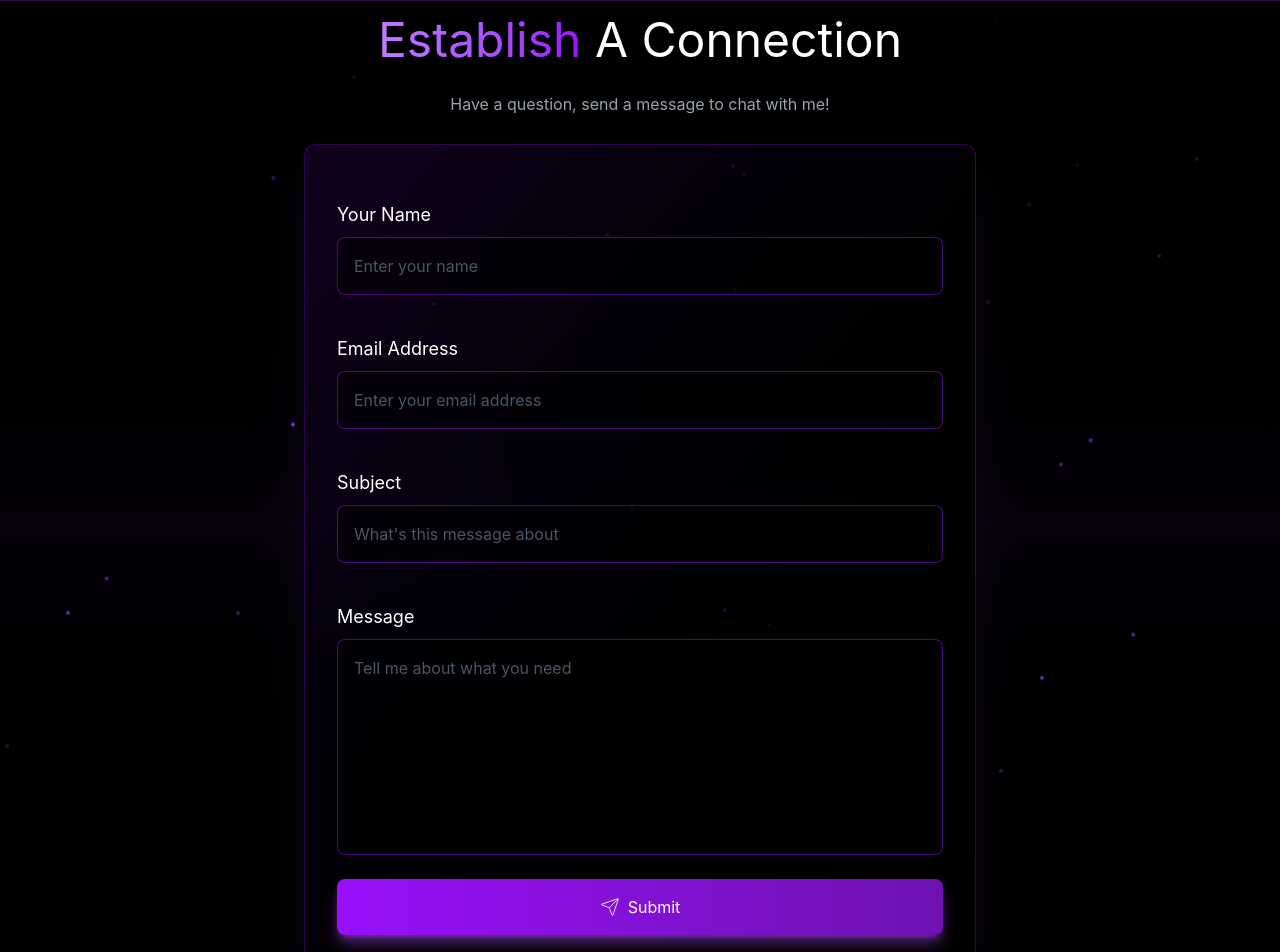
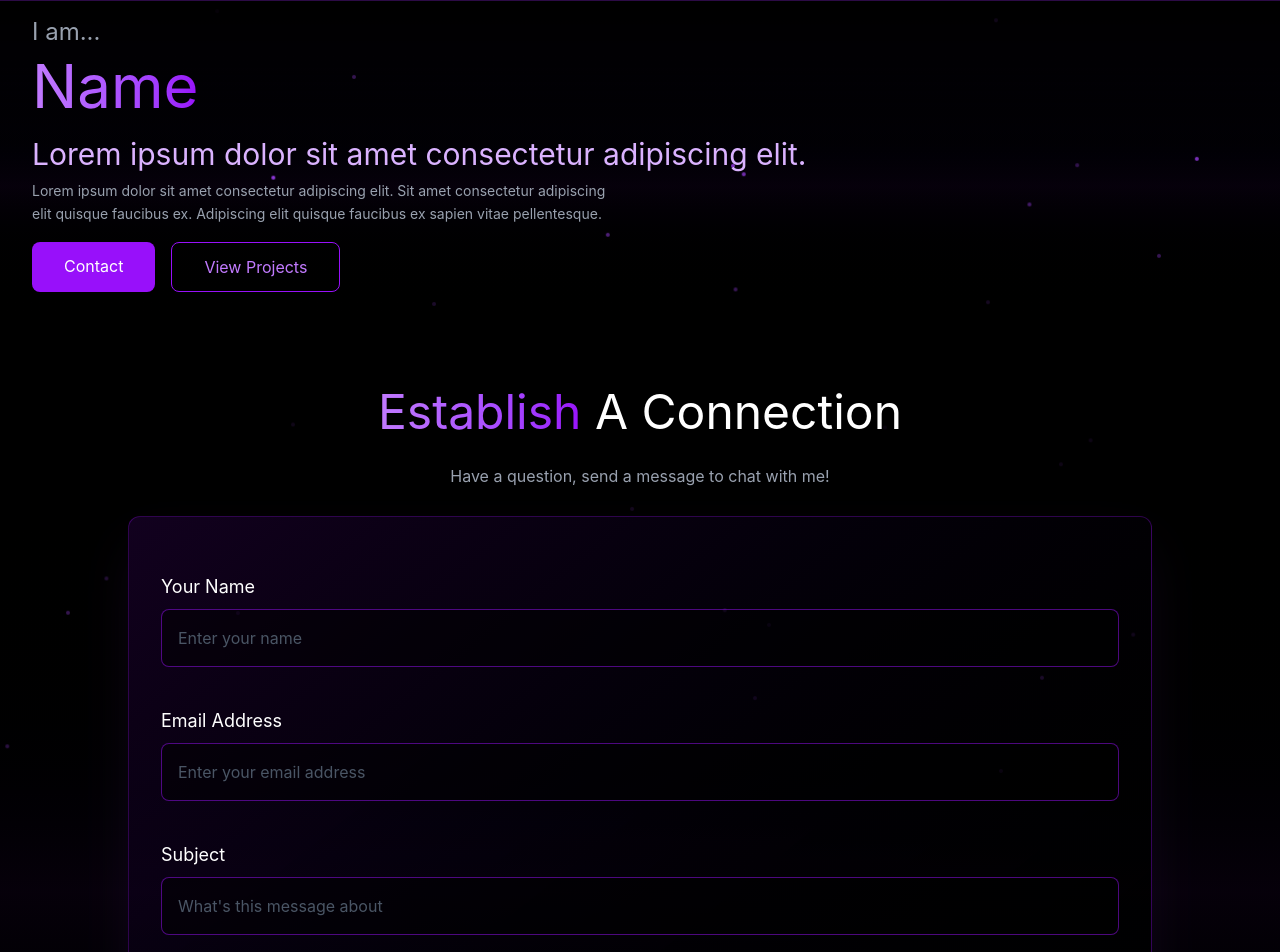
Before and after one commit to sans690/Portfolio, a React (Vite) app in the folder components/: page / in a window 1280 px wide. Shown: the top 952 px of the page. Built offline with nearby package versions, Linux system fonts and the light colour scheme.

Commit message:
minor changes to contact and style for about

```diff
--- /dev/null
+++ b/components/src/About.tsx
@@ -0,0 +1,44 @@
+export function About() {
+  return (
+    <section
+      id="about"
+      className="py-4 px-4 sm:px-6 lg:px-8 bg-linear-to-b from-black via-purple-950/10 to-black relative z-10"
+    >
+      <div className="space-y-6">
+        <div className="mx-auto">
+          <div className="text-center mb-16">
+            <div className="text-gray-400 text-2xl text-left pb-2">I am...</div>
+            <h2 className="text-white text-6xl mb-5 text-left">
+              <span className="bg-linear-to-r from-purple-400 to-purple-600 bg-clip-text text-transparent text-left pb-4">
+                Name
+              </span>
+            </h2>
+            <div className="text-purple-300 text-left pb-2 text-3xl">
+              Lorem ipsum dolor sit amet consectetur adipiscing elit.
+            </div>
+            <p className="text-gray-400 max-w-xl leading-relaxed text-left text-sm pb-4">
+              Lorem ipsum dolor sit amet consectetur adipiscing elit. Sit amet
+              consectetur adipiscing elit quisque faucibus ex. Adipiscing elit
+              quisque faucibus ex sapien vitae pellentesque.
+            </p>
+            <div className="flex flex-wrap gap-4">
+              <a
+                href="#contact"
+                className="px-8 py-3 bg-purple-600 text-white rounded-lg hover:bg-purple-700 transition-all duration-300 hover:shadow-lg hover:shadow-purple-500/50 relative overflow-hidden group"
+              >
+                <span className="relative z-10">Contact</span>
+                <div className="absolute inset-0 bg-linear-to-r from-purple-600 to-purple-800 translate-y-full group-hover:translate-y-0 transition-transform duration-300"></div>
+              </a>
+              <a
+                href="#projects"
+                className="px-8 py-3 border border-purple-600 text-purple-400 rounded-lg hover:bg-purple-600/10 transition-all duration-300 hover:shadow-lg hover:shadow-purple-500/30"
+              >
+                View Projects
+              </a>
+            </div>
+          </div>
+        </div>
+      </div>
+    </section>
+  );
+}
--- a/components/src/App.tsx
+++ b/components/src/App.tsx
@@ -1,5 +1,6 @@
 import { Contact } from "./Contact";
 import { Navigation } from "./Navigation";
+import { About } from "./About";
 
 export default function App() {
   return (
@@ -23,6 +24,7 @@ export default function App() {
           ))}
         </div>
         <Navigation />
+        <About />
         <Contact />
       </div>
     </>
--- a/components/src/Contact.tsx
+++ b/components/src/Contact.tsx
@@ -16,7 +16,7 @@ export function Contact() {
             Have a question, send a message to chat with me!
           </p>
           <div className="flex flex-col items-center justify-center mt-5">
-            <div className="w-full h-full min-h-5px max-w-2xl bg-linear-to-br from-purple-950/30 to-black p-8 rounded-xl border border-purple-600/30 shadow-2xl shadow-purple-500/10">
+            <div className="w-full h-full min-h-5px max-w-5xl bg-linear-to-br from-purple-950/30 to-black p-8 rounded-xl border border-purple-600/30 shadow-2xl shadow-purple-500/10">
               <div className="flex flex-col space-y-6">
                 <div className="flex flex-col space-y-2"></div>
                 <label className="mb-0 pb-2 text-left text-lg">Your Name</label>
@@ -44,28 +44,13 @@ export function Contact() {
                   className="mb-6 px-4 py-4 resize-none h-54 bg-black/50 border border-purple-600/50 rounded-lg text-white focus:outline-none focus:ring-2 focus:ring-purple-500 focus:border-transparent transition-all placeholder-gray-600"
                   placeholder="Tell me about what you need"
                 ></textarea>
-
-                <button className="w-full px-6 py-4 rounded-lg bg-linear-to-r from-purple-600 to-purple-800 text-white hover:from-purple-700 hover:to-purple-900 shadow-lg shadow-purple-500/50 hover:shadow-purple-500/70 hover:scale-[1.02] relative overflow-hidden group">
-                  <span className="relative z-10 flex items-center justify-center gap-2">
-                    <svg
-                      xmlns="http://www.w3.org/2000/svg"
-                      width="20"
-                      height="20"
-                      viewBox="0 0 24 24"
-                      fill="none"
-                      stroke="currentColor"
-                      stroke-width-2
-                      stroke-linecap-round
-                      stroke-linejoin-round
-                      className="lucide lucide-send"
-                      data-fg-buk243="1.17:87.26:/components/Contact.tsx:116:19:5275:18:e:Send::::::B5u2"
-                    >
-                      <path d="M14.536 21.686a.5.5 0 0 0 .937-.024l6.5-19a.496.496 0 0 0-.635-.635l-19 6.5a.5.5 0 0 0-.024.937l7.93 3.18a2 2 0 0 1 1.112 1.11z"></path>
-                      <path d="m21.854 2.147-10.94 10.939"></path>
-                    </svg>
-                    Submit
-                  </span>
-                </button>
+                <a
+                  href="#contact"
+                  className="px-8 py-3 bg-purple-600 text-white rounded-lg hover:bg-purple-700 transition-all duration-300 hover:shadow-lg hover:shadow-purple-500/50 relative overflow-hidden group"
+                >
+                  <span className="relative z-10">Submit</span>
+                  <div className="absolute inset-0 bg-linear-to-r from-purple-600 to-purple-800 translate-y-full group-hover:translate-y-0 transition-transform duration-300"></div>
+                </a>
               </div>
             </div>
           </div>
```
